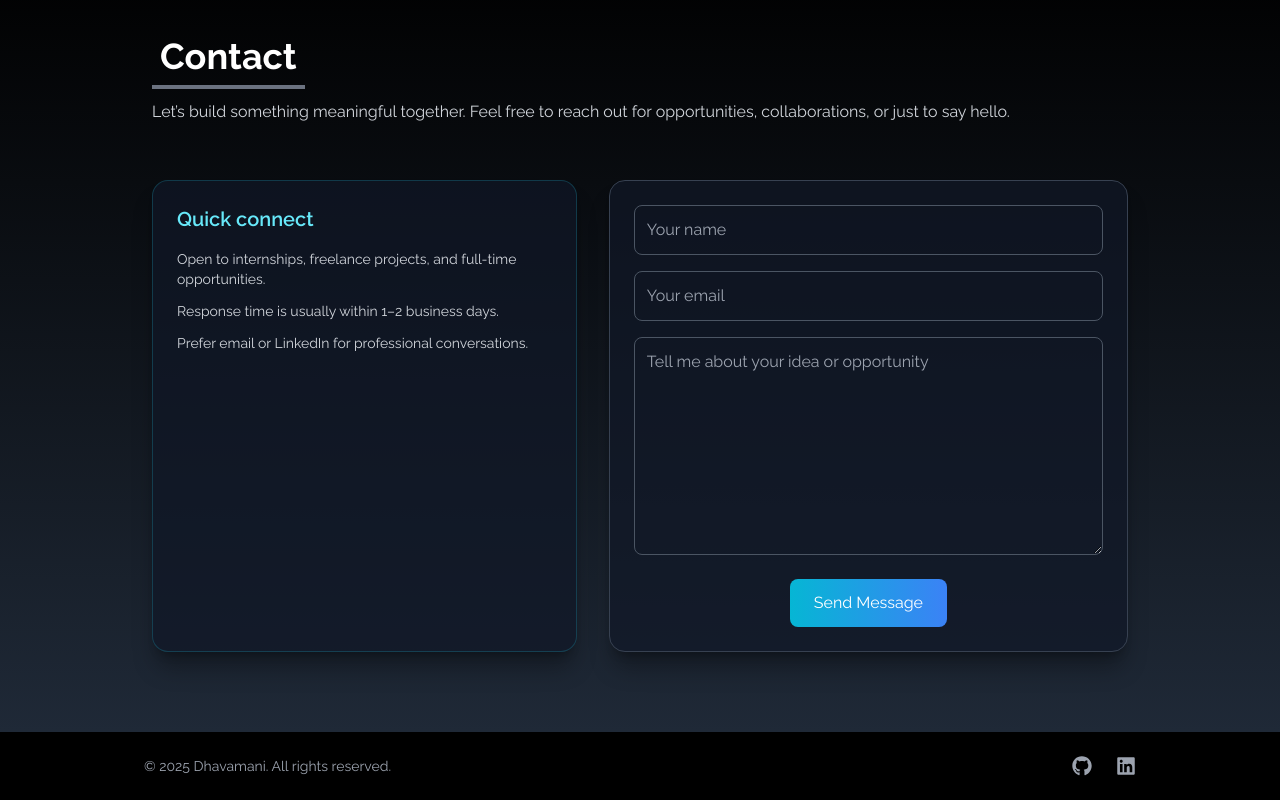
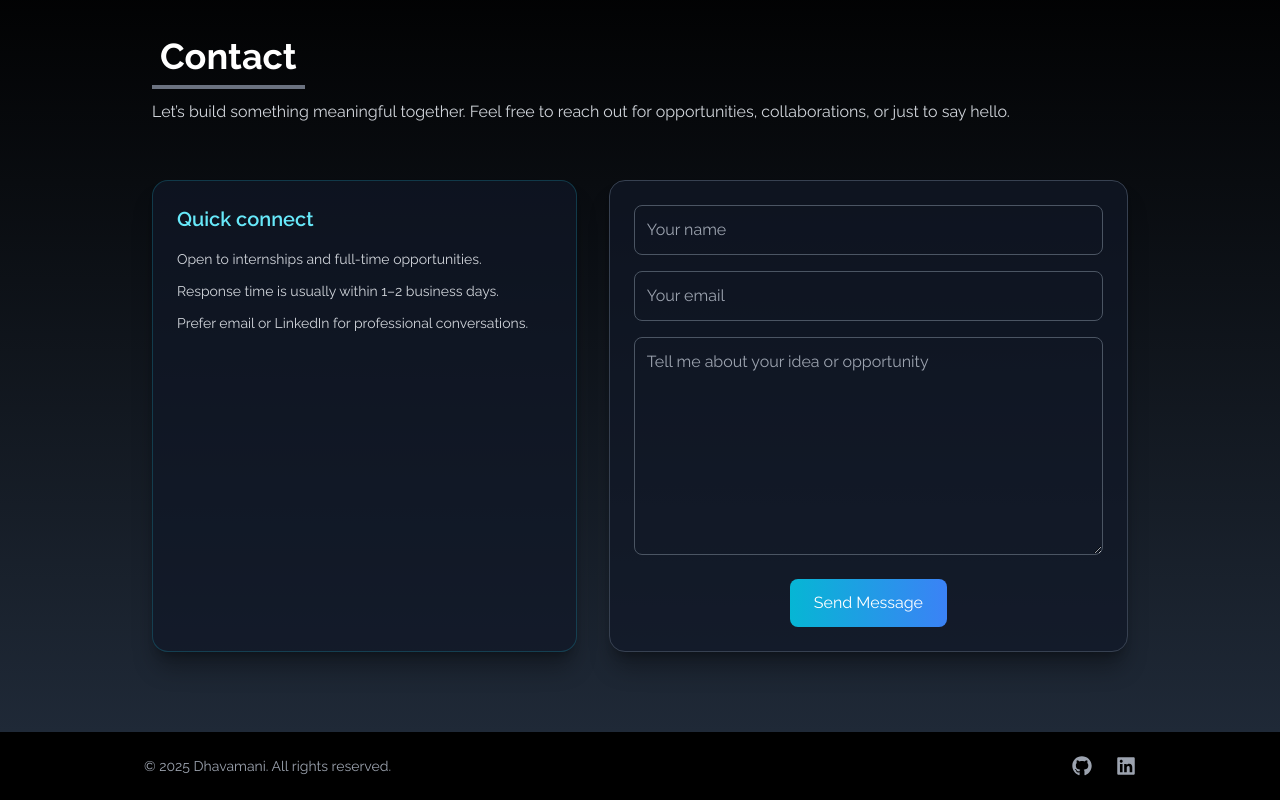
Before and after one commit to Dhavamani6804/Portfolio, a React (Create React App) app: page / in a window 1280 px wide. Shown: the part 3762-4562 px from the top of the page. Built offline with nearby package versions, Linux system fonts and the light colour scheme; the HTML template or start-up script is replaced by a standard one.

Commit message:
refactor: contact page

```diff
--- a/src/components/Contact.jsx
+++ b/src/components/Contact.jsx
@@ -38,7 +38,7 @@ const Contact = () => {
           <div className="rounded-2xl border border-cyan-400/20 bg-gray-900/70 p-6 shadow-xl shadow-black/30">
             <h3 className="mb-4 text-xl font-semibold text-cyan-300">Quick connect</h3>
             <div className="space-y-3 text-sm text-gray-300">
-              <p>Open to internships, freelance projects, and full-time opportunities.</p>
+              <p>Open to internships and full-time opportunities.</p>
               <p>Response time is usually within 1–2 business days.</p>
               <p>Prefer email or LinkedIn for professional conversations.</p>
             </div>
```
